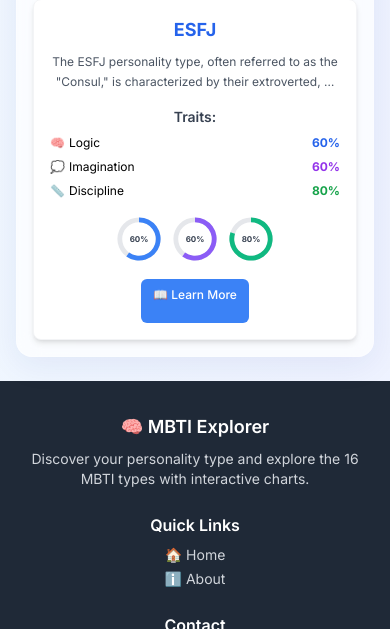
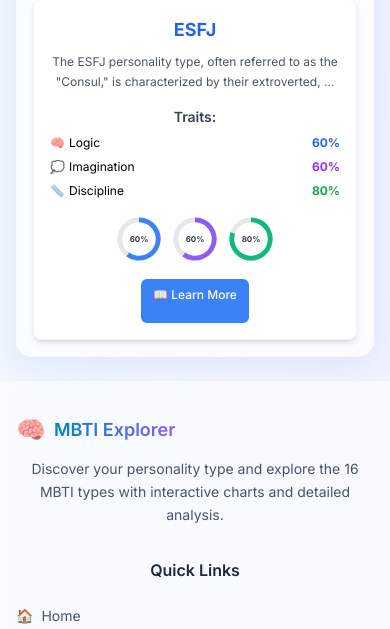
Before and after one commit to Yassen717/16-MBTI, a Django app: page / in a window 390 px wide. Shown: the part 5871-6500 px from the top of the page. Run offline with Django 5.2, Linux system fonts and the light colour scheme; data comes from the database, SQL or seed files in the repository; some libraries are stand-ins or nearby versions.

Commit message:
feat(footer): modernize footer design with improved styling
- Add glassmorphism effect to footer background
- Improve typography and spacing throughout footer
- Enhance link hover effects and color scheme
- Add gradient branding for consistency
- Improve mobile responsiveness and visual hierarchy

```diff
--- a/mbti/templates/components/footer.html
+++ b/mbti/templates/components/footer.html
@@ -1,36 +1,61 @@
-<footer class="bg-gray-800 text-white py-8 mt-auto">
-    <div class="container mx-auto px-4 sm:px-6 lg:px-8">
-        <div class="grid grid-cols-1 md:grid-cols-3 gap-6">
+<footer class="mt-auto border-t border-white/10 dark:border-slate-700/50 bg-white/50 dark:bg-slate-900/50 backdrop-blur-sm">
+    <div class="container mx-auto px-4 sm:px-6 lg:px-8 py-8">
+        <div class="grid grid-cols-1 md:grid-cols-3 gap-8">
             <!-- Brand Section -->
-            <div class="text-center md:text-left">
-                <h3 class="text-lg font-semibold mb-2">🧠 MBTI Explorer</h3>
-                <p class="text-gray-300 text-sm">
-                    Discover your personality type and explore the 16 MBTI types with interactive charts.
+            <div class="text-center md:text-left space-y-3">
+                <div class="flex items-center space-x-2">
+                    <span class="text-2xl">🧠</span>
+                    <h3 class="text-lg font-semibold bg-gradient-to-r from-primary-600 to-accent-purple bg-clip-text text-transparent">
+                        MBTI Explorer
+                    </h3>
+                </div>
+                <p class="text-slate-600 dark:text-slate-400 text-sm leading-relaxed">
+                    Discover your personality type and explore the 16 MBTI types with interactive charts and detailed analysis.
                 </p>
             </div>
 
             <!-- Quick Links -->
-            <div class="text-center md:text-left">
-                <h4 class="text-md font-semibold mb-2">Quick Links</h4>
-                <ul class="space-y-1 text-sm text-gray-300">
-                    <li><a href="{% url 'home' %}" class="hover:text-white transition-colors duration-200">🏠 Home</a></li>
-                    <li><a href="{% url 'about' %}" class="hover:text-white transition-colors duration-200">ℹ️ About</a></li>
+            <div class="text-center md:text-left space-y-3">
+                <h4 class="text-md font-semibold text-slate-800 dark:text-slate-200">Quick Links</h4>
+                <ul class="space-y-2 text-sm">
+                    <li>
+                        <a href="{% url 'home' %}" class="text-slate-600 dark:text-slate-400 hover:text-primary-600 dark:hover:text-primary-400 transition-colors duration-200 flex items-center space-x-2">
+                            <span>🏠</span>
+                            <span>Home</span>
+                        </a>
+                    </li>
+                    <li>
+                        <a href="{% url 'about' %}" class="text-slate-600 dark:text-slate-400 hover:text-primary-600 dark:hover:text-primary-400 transition-colors duration-200 flex items-center space-x-2">
+                            <span>ℹ️</span>
+                            <span>About</span>
+                        </a>
+                    </li>
                 </ul>
             </div>
 
             <!-- Contact Info -->
-            <div class="text-center md:text-left">
-                <h4 class="text-md font-semibold mb-2">Contact</h4>
-                <p class="text-gray-300 text-sm">
-                    📧 contact@mbti-explorer.com<br>
-                    🌐 www.mbti-explorer.com
-                </p>
+            <div class="text-center md:text-left space-y-3">
+                <h4 class="text-md font-semibold text-slate-800 dark:text-slate-200">Contact</h4>
+                <div class="text-sm text-slate-600 dark:text-slate-400 space-y-1">
+                    <div class="flex items-center space-x-2">
+                        <span>📧</span>
+                        <a href="mailto:contact@mbti-explorer.com" class="hover:text-primary-600 dark:hover:text-primary-400 transition-colors duration-200">
+                            contact@mbti-explorer.com
+                        </a>
+                    </div>
+                    <div class="flex items-center space-x-2">
+                        <span>🌐</span>
+                        <a href="https://www.mbti-explorer.com" target="_blank" rel="noopener noreferrer" class="hover:text-primary-600 dark:hover:text-primary-400 transition-colors duration-200">
+                            www.mbti-explorer.com
+                        </a>
+                    </div>
+                </div>
             </div>
         </div>
 
         <!-- Copyright -->
-        <div class="border-t border-gray-700 mt-6 pt-6 text-center">
-            <p class="text-gray-300 text-sm">
+        <div class="border-t border-slate-200 dark:border-slate-700 mt-8 pt-6 text-center">
+            <p class="text-slate-600 dark:text-slate-400 text-sm">
                 &copy; 2024 All rights reserved to Yassen Ibrahim. Made with ❤️ for personality exploration.
             </p>
         </div>
```
